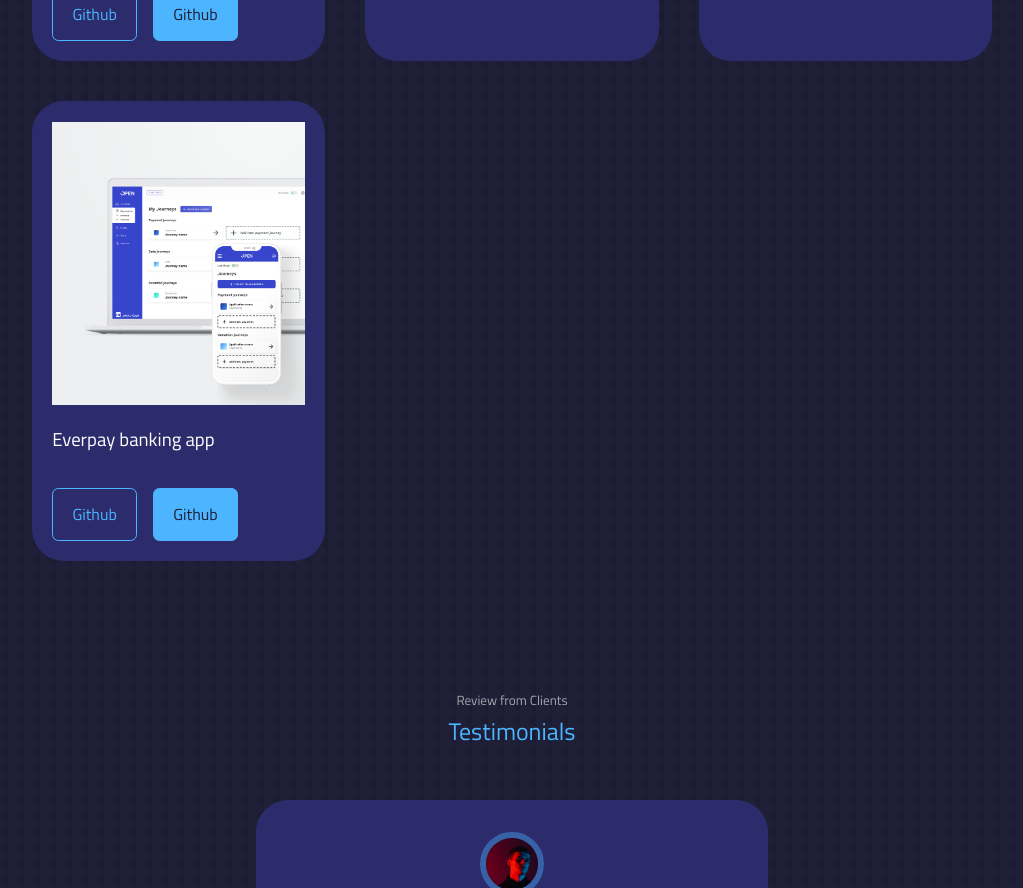
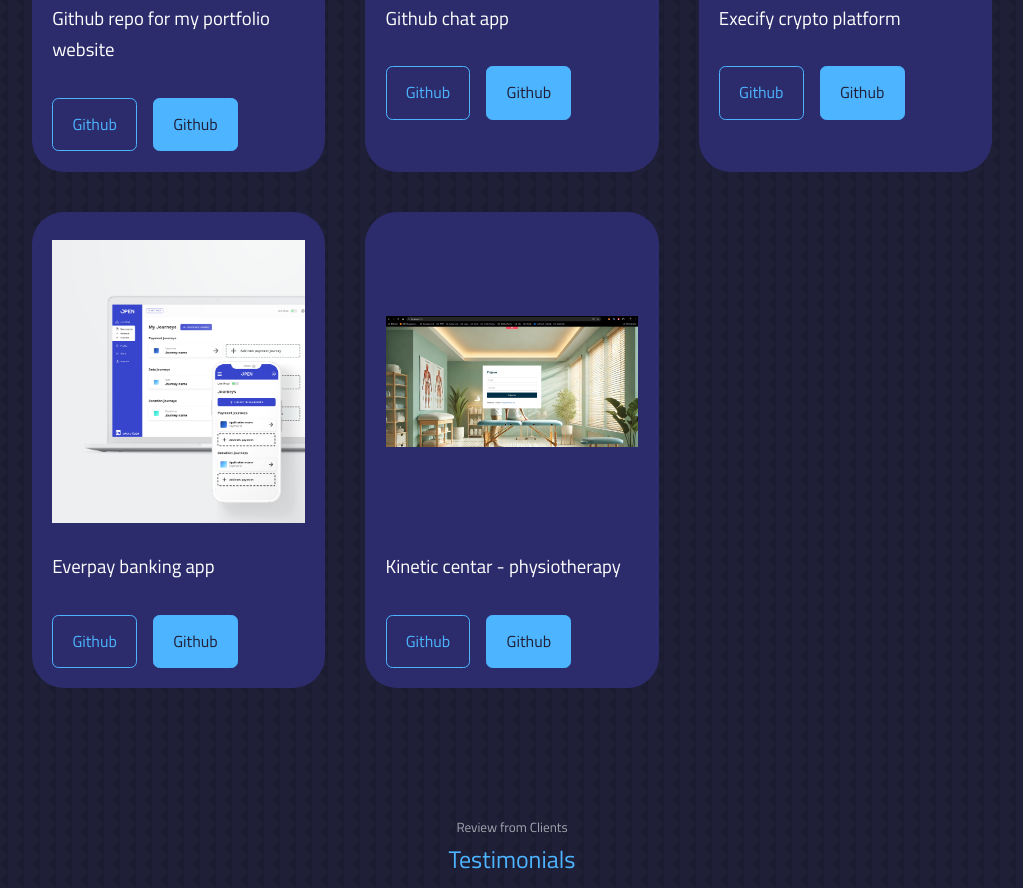
Before and after one commit to MiroslavPejic/miki-cv, a React (Create React App) app: page / in a window 1280 px wide. Shown: the part 3800-4688 px from the top of the page, without its empty margins (128-1151 px from the left). Built offline with nearby package versions, Linux system fonts and the light colour scheme.

Commit message:
Added kinetic centar to portfolio

```diff
--- a/src/Components/Portfolio/Portfolio.js
+++ b/src/Components/Portfolio/Portfolio.js
@@ -5,6 +5,7 @@
 import IMG2 from '../../assets/chat-app.png'
 import IMG3 from '../../assets/Crypto-img.jpg'
 import IMG4 from '../../assets/banking-platform.png'
+import IMG5 from '../../assets/kinetic-centar-login.jpg';
 
 const data = [
     {
@@ -22,18 +23,25 @@
         demo: 'https://github.com/MiroslavPejic/chat-app'
     },
     {
-        id: 2,
+        id: 3,
         image: IMG3,
         title: 'Execify crypto platform',
         github: 'https://github.com/MiroslavPejic/execify-miki',
         demo: 'https://github.com/MiroslavPejic/execify-miki'
     },
     {
-        id: 2,
+        id: 4,
         image: IMG4,
         title: 'Everpay banking app',
         github: 'https://github.com/MiroslavPejic/everpay-miki',
         demo: 'https://github.com/MiroslavPejic/everpay-miki'
+    },
+    {
+        id: 5,
+        image: IMG5,
+        title: 'Kinetic centar - physiotherapy',
+        github: 'https://github.com/MiroslavPejic/kinetic-centar',
+        demo: 'https://github.com/MiroslavPejic/kinetic-centar'
     }
 ]
 
@@ -49,7 +57,7 @@
                         return(
                             <article key={id} className="portfolio__item">
                                 <div className="portfolio__item-image">
-                                    <img src={image} alt={title}/>
+                                    <img src={image} alt={title} style={{height: '300px', objectFit: 'contain'}}/>
                                 </div>
                                 <h3>{title}</h3>
                                 <div className="portfolio__item-btn">
```
Also changed, not shown: src/assets/kinetic-centar-login.jpg (added).
